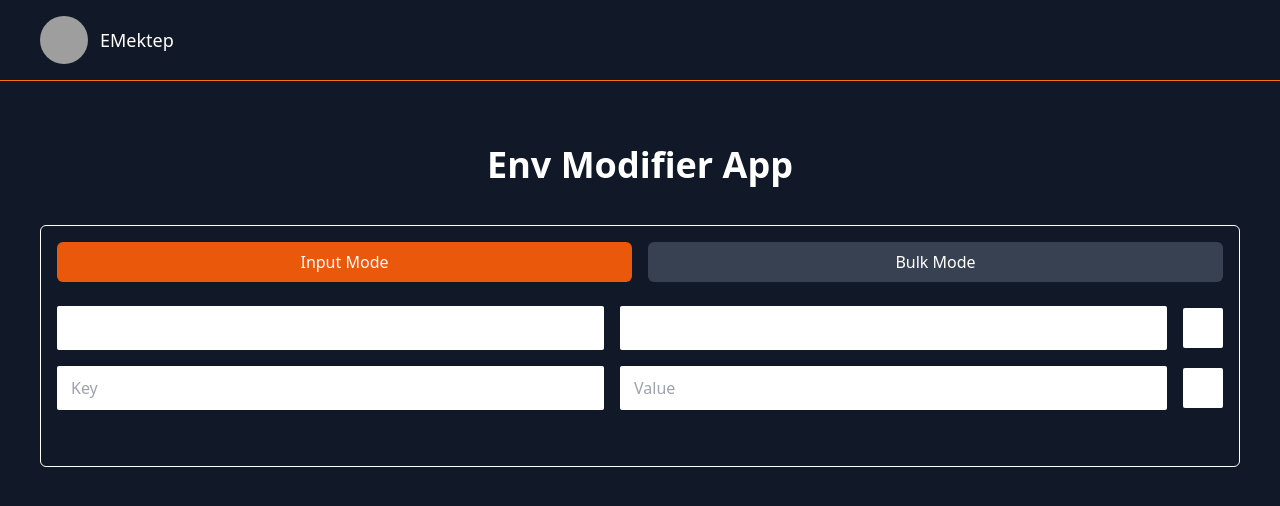
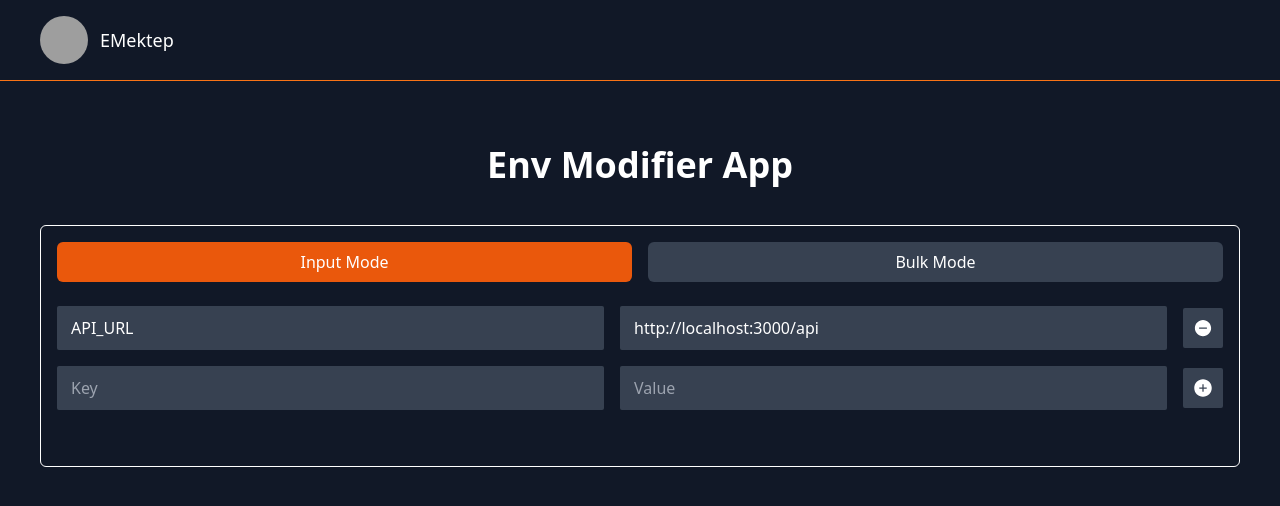
Before and after one commit to metinerdempat/emektep-env-modifier-app, a React (Vite) app: page / in a window 1280 px wide. Shown: the top 506 px of the page. Built offline with nearby package versions, Linux system fonts and the light colour scheme; grey boxes are pictures that could not be loaded.

Commit message:
Fix input colors

```diff
--- a/src/App.jsx
+++ b/src/App.jsx
@@ -112,7 +112,7 @@ const App = () => {
                 {env.map((envItem, index) => (
                   <div key={index} className="flex items-center gap-4">
                     <input
-                      className="w-full py-2 px-3 bg-white flex-1 bg-gray-700 text-white rounded-sm focus:outline-none border-2 border-transparent focus:border-orange-500"
+                      className="w-full py-2 px-3 flex-1 bg-gray-700 text-white rounded-sm focus:outline-none border-2 border-transparent focus:border-orange-500"
                       defaultValue={envItem.key}
                       onChange={(e) => {
                         const copyOfState = [...env];
@@ -125,7 +125,7 @@ const App = () => {
                       }}
                     />
                     <input
-                      className="w-full py-2 px-3 bg-white flex-1 bg-gray-700 text-white rounded-sm focus:outline-none border-2 border-transparent focus:border-orange-500"
+                      className="w-full py-2 px-3 flex-1 bg-gray-700 text-white rounded-sm focus:outline-none border-2 border-transparent focus:border-orange-500"
                       defaultValue={envItem.value}
                       onChange={(e) => {
                         const copyOfState = [...env];
@@ -138,7 +138,7 @@ const App = () => {
                       }}
                     />
                     <button
-                      className="w-10 rounded-sm h-10 bg-white bg-gray-700 grid place-items-center"
+                      className="w-10 rounded-sm h-10 bg-gray-700 grid place-items-center"
                       onClick={() => removeEnv(envItem.id)}
                     >
                       <IoIosRemoveCircle fill="#fff" fontSize="20px" />
@@ -147,7 +147,7 @@ const App = () => {
                 ))}
                 <div className="flex items-center gap-4">
                   <input
-                    className="w-full py-2 px-3 bg-white flex-1 bg-gray-700 text-white rounded-sm focus:outline-none border-2 border-transparent focus:border-orange-500"
+                    className="w-full py-2 px-3 flex-1 bg-gray-700 text-white rounded-sm focus:outline-none border-2 border-transparent focus:border-orange-500"
                     placeholder="Key"
                     value={envItem.key}
                     onChange={(e) => {
@@ -158,7 +158,7 @@ const App = () => {
                     }}
                   />
                   <input
-                    className="w-full py-2 px-3 bg-white flex-1 bg-gray-700 text-white rounded-sm focus:outline-none border-2 border-transparent focus:border-orange-500"
+                    className="w-full py-2 px-3 flex-1 bg-gray-700 text-white rounded-sm focus:outline-none border-2 border-transparent focus:border-orange-500"
                     placeholder="Value"
                     value={envItem.value}
                     onChange={(e) => {
@@ -169,7 +169,7 @@ const App = () => {
                     }}
                   />
                   <button
-                    className="w-10 rounded-sm h-10 bg-white bg-gray-700 grid place-items-center"
+                    className="w-10 rounded-sm h-10 bg-gray-700 grid place-items-center"
                     onClick={addEnv}
                   >
                     <AiFillPlusCircle fill="#fff" fontSize="20px" />
```
